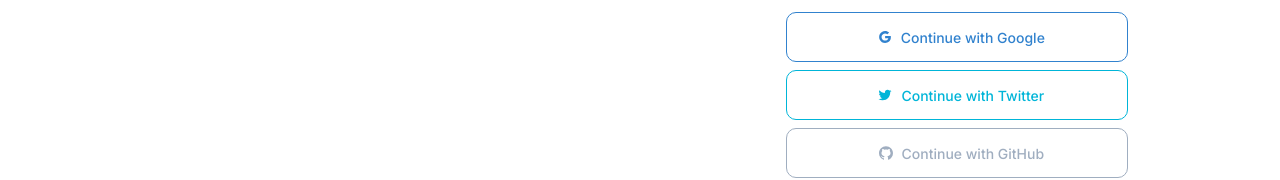
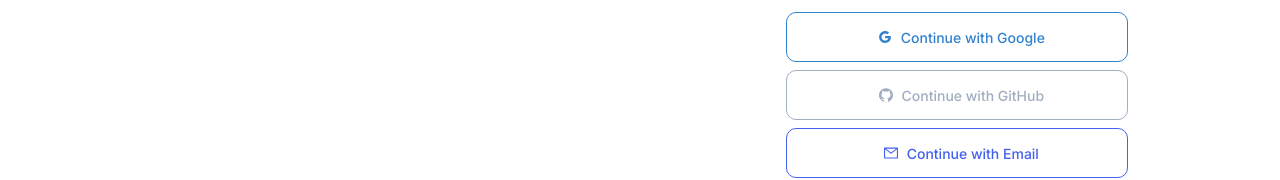
Before and after one commit to bmteclabscom/Resuminater, a Next.js app: page /login in a window 1280 px wide. Shown: the part 156-336 px from the top of the page. Built offline with nearby package versions, Linux system fonts and the light colour scheme; no server answers; what @badrap/bar-of-progress would draw is missing.

Commit message:
Removed Twitter

```diff
--- a/modules/Auth/AuthProvidersList.tsx
+++ b/modules/Auth/AuthProvidersList.tsx
@@ -13,7 +13,6 @@ const AuthProvidersList: React.FC<AuthProvidersListProps> = ({ setClient }) => (
     transition={{ duration: 0.5 }}
   >
     <AuthProviderCard client="Google" onClick={() => setClient("Google")} />
-    <AuthProviderCard client="Twitter" onClick={() => setClient("Twitter")} />
     <AuthProviderCard client="GitHub" onClick={() => setClient("GitHub")} />
     <AuthProviderCard client="Email" onClick={() => setClient("Email")} />
   </MotionBox>
--- a/services/firebase/persistence.ts
+++ b/services/firebase/persistence.ts
@@ -1,4 +1,4 @@
-import firebase from "firebase";
+import firebase from "firebase/app";
 
 export const authPersist = {
   local: firebase.auth.Auth.Persistence.LOCAL,
```
